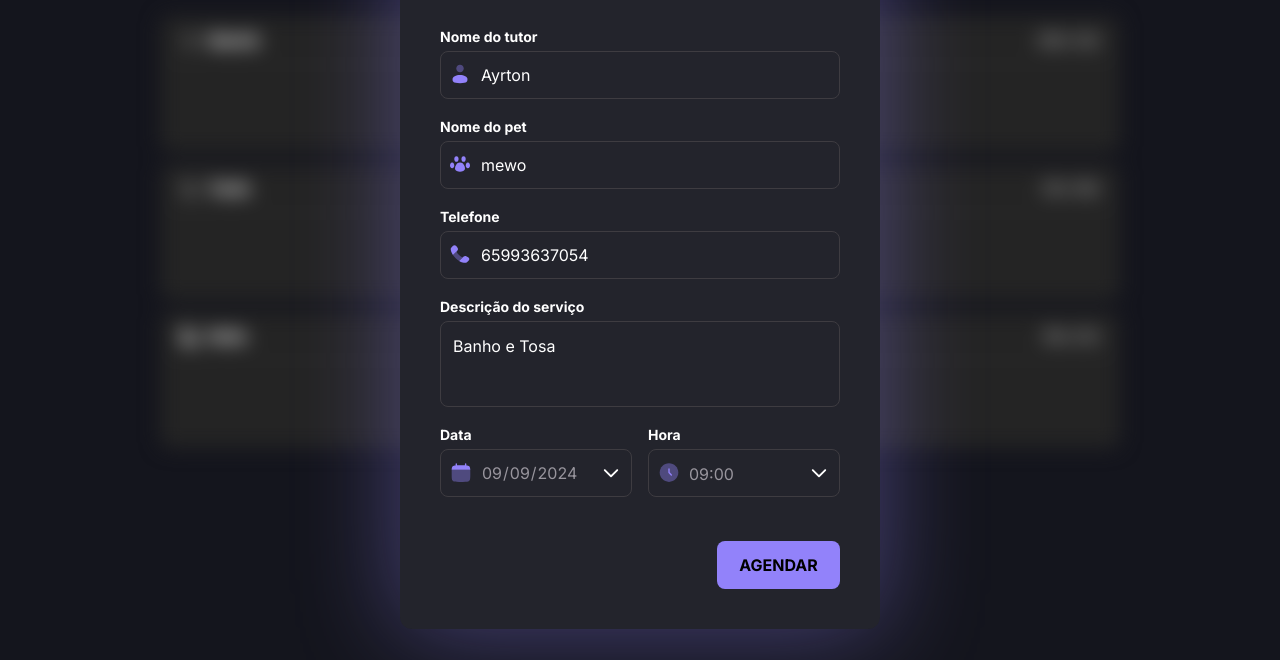
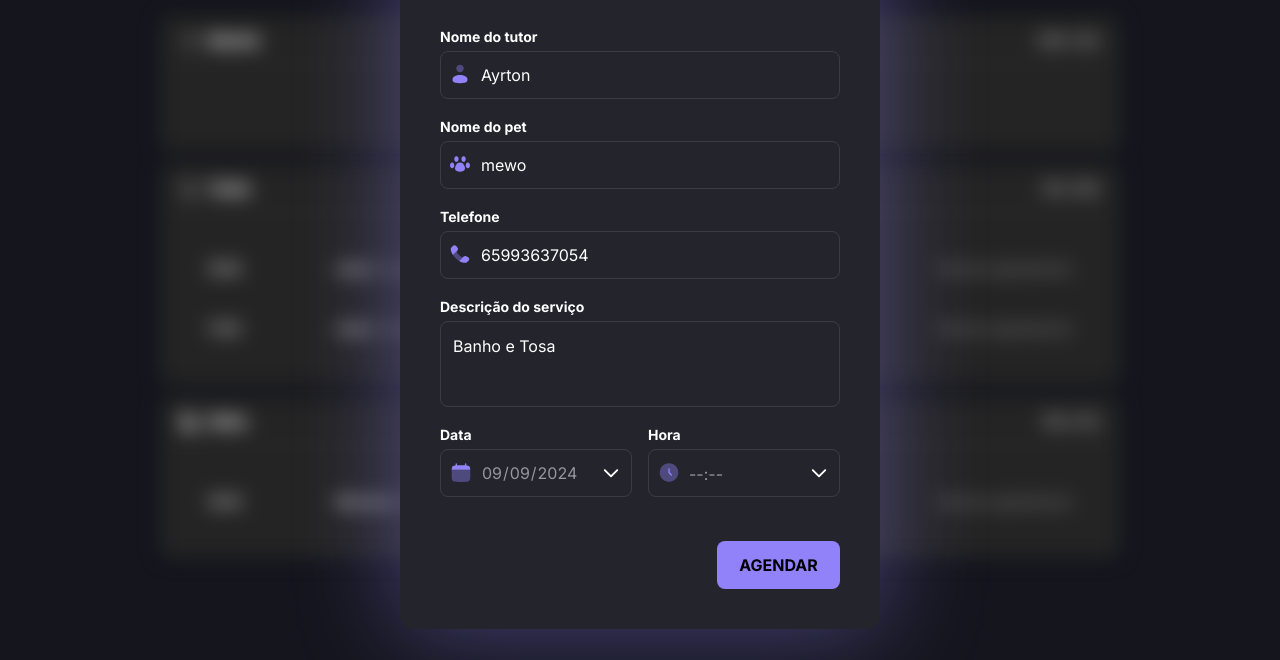
Before and after one commit to AyrtonYamashita/mundo-pet, a website built with webpack: page index.html in a window 1280 px wide. Both pictures are taken after a click on the element "NOVO AGENDAMENTO". Shown: the part 140-800 px from the top of the page. Built offline with nearby package versions, Linux system fonts and the light colour scheme; data requests are answered from the project's data file.

Commit message:
Correção bug de horários

```diff
--- a/index.html
+++ b/index.html
@@ -194,7 +194,7 @@
               <legend>Hora</legend>
               <div class="input-inner">
                 <div class="field-hour">
-                  <div class="select-selected">09:00</div>
+                  <div class="select-selected">--:--</div>
                   <div class="select-items select-hide"></div>
                 </div>
               </div>
--- a/server.json
+++ b/server.json
@@ -1,3 +1,28 @@
 {
-  "schedules": []
+  "schedules": [
+    {
+      "id": "1725899442992",
+      "tutor": "Ayrton",
+      "pet": "mewo",
+      "description": "Banho e Tosa",
+      "contact": "65993637054",
+      "when": "2024-09-09T18:00:00.000Z"
+    },
+    {
+      "id": "1725899591043",
+      "tutor": "Ayrton",
+      "pet": "mewo",
+      "description": "Banho e Tosa",
+      "contact": "65993637054",
+      "when": "2024-09-09T17:00:00.000Z"
+    },
+    {
+      "id": "1725899612720",
+      "tutor": "Millena Mara",
+      "pet": "Mewozao",
+      "description": "Vacinação",
+      "contact": "(54) 99363-7054",
+      "when": "2024-09-09T19:00:00.000Z"
+    }
+  ]
 }
--- a/src/main.js
+++ b/src/main.js
@@ -10,7 +10,6 @@ import "./styles/alerts.css"
 /* IMPORTANDO JS */
 import "./modules/form/show-form.js"
 import "./modules/form/submit.js"
-import "./modules/form/hour-input.js"
 import "./modules/form/page-load.js"
 import "./modules/form/regex.js"
 import "./modules/form/date-change.js"
--- a/src/modules/alerts/show.js
+++ b/src/modules/alerts/show.js
@@ -16,15 +16,12 @@ export function alertMsg(type, message) {
   icon_close.setAttribute("src", "./src/assets/close.svg")
 
   icon_close.onclick = (e) => {
-    const alert_close = e.target.parentElement;
-
-    alert_close.classList.remove(type)
-    alert_close.classList.remove("reveal")
+    const element_alert = e.target.parentElement;
+    element_alert.classList.remove(type)
+    element_alert.classList.remove("reveal")
   }
 
   alert_msg.append(icon_msg, msg, icon_close);
-
   alert_msg.classList.add(type);
   alert_msg.classList.add("reveal");
-
 }
--- a/src/modules/form/date-change.js
+++ b/src/modules/form/date-change.js
@@ -1,5 +1,4 @@
 import { scheduleDays } from "../schedules/load.js"
-import { hourEvent } from "./hour-input.js"
 
 
 const hour = document.querySelector(".select-selected")
@@ -10,9 +9,7 @@ const hours = document.querySelector(".select-items")
 selectedDate.onchange = () => {
   hours.innerHTML = ``
   hour.innerHTML = "--:--"
-
   scheduleDays()
-  hourEvent()
 }
 
 scheduleDate.onchange = () => {
--- a/src/modules/form/hour-input.js
+++ /dev/null
@@ -1,26 +0,0 @@
-const selected = document.querySelector(".select-selected");
-const items = document.querySelector(".select-items");
-
-export function hourEvent() {
-  selected.addEventListener("click", () => {
-    selected.classList.toggle("select-arrow-active");
-    items.classList.toggle("select-hide");
-  })
-
-  const options = document.querySelectorAll(".item-available");
-  options.forEach((option) => {
-    option.addEventListener("click", () => {
-      selected.textContent = option.textContent;
-      selected.classList.remove("select-arrow-active");
-      items.classList.add("select-hide")
-    })
-  })
-
-  document.addEventListener("click", (e) => {
-    if (!selected.contains(e.target)) {
-      selected.classList.remove("select-arrow-active");
-      items.classList.add("select-hide")
-    }
-  })
-
-}
--- a/src/modules/form/hours-load.js
+++ b/src/modules/form/hours-load.js
@@ -1,20 +1,23 @@
 import { openingHours } from "../../utils/opening-hour.js"
-import { hourEvent } from "./hour-input.js"
 import dayjs from "dayjs"
 
 
 const hours = document.querySelector(".select-items")
 
-export function hoursLoad({ date }) {
+export function hoursLoad({ date, dailySchedules }) {
+  hours.innerHTML = ``
+
+  const unavailableHours = dailySchedules.map((schedule) => dayjs(schedule.when).format("HH:mm"))
 
   const opening = openingHours.map((hour) => {
     const [scheduleHour] = hour.split(":")
 
-    const isHourPast = dayjs(date).add(scheduleHour, "hour").isAfter(dayjs())
+    const isHourPast = dayjs(date).add(scheduleHour, "hour").isBefore(dayjs())
+    const available = !unavailableHours.includes(hour) && !isHourPast
 
     return {
       hour,
-      available: isHourPast
+      available
     }
   })
 
@@ -24,7 +27,17 @@ export function hoursLoad({ date }) {
     div.classList.add(available ? "item-available" : "item-not-available")
     hours.append(div)
   })
+  const items = document.querySelectorAll(".select-items div")
+  const selected = document.querySelector(".select-selected");
 
-  hourEvent()
+  selected.onclick = () => {
+    hours.classList.toggle("select-hide")
+  }
 
+  items.forEach(item => {
+    item.addEventListener("click", () => {
+      selected.textContent = item.textContent;
+      hours.classList.add("select-hide")
+    })
+  })
 }
--- a/src/modules/form/page-load.js
+++ b/src/modules/form/page-load.js
@@ -1,4 +1,5 @@
 import { scheduleDays } from "../schedules/load.js"
+
 document.addEventListener("DOMContentLoaded", () => {
   scheduleDays()
 })
--- a/src/modules/form/show-form.js
+++ b/src/modules/form/show-form.js
@@ -2,11 +2,7 @@ const popup_form = document.querySelector(".form-popup");
 const close_form = document.querySelector("svg")
 
 document.querySelector(".new-schedule").addEventListener("click", () => {
-  popup_form.style.display = "block";
-  popup_form.style.opacity = 1;
-  popup_form.style.scale = 1;
-  popup_form.style.filter = "drop-shadow(0 0 50px #9282fa69)";
-
+  popup_form.classList.toggle("show-form")
   document.querySelector("main").style.filter = " grayscale(1) blur(10px)";
   document.querySelector(".new-schedule").style.opacity = 0;
 })
@@ -16,10 +12,7 @@ close_form.onclick = () => {
 }
 
 export function resetPage() {
-
-  popup_form.style.opacity = 0;
-  popup_form.style.filter.remove;
-
+  popup_form.classList.remove("show-form")
   document.querySelector("main").style.filter = "";
   document.querySelector(".new-schedule").style.opacity = 1;
 }
--- a/src/modules/form/submit.js
+++ b/src/modules/form/submit.js
@@ -1,6 +1,8 @@
 import dayjs from "dayjs";
 import { resetPage } from "./show-form.js"
 import { newSchedule } from "../../services/schedule-new.js";
+import { scheduleDays } from "../schedules/load.js"
+
 const form = document.querySelector("form")
 const scheduleDate = document.querySelector("#date-input")
 const selectedDate = document.getElementById("date")
@@ -19,9 +21,10 @@ scheduleDate.value = today
 scheduleDate.min = today
 
 
-form.onsubmit = (e) => {
+form.onsubmit = async (e) => {
   e.preventDefault()
   try {
+
     const tutor = tutorName.value.trim()
     const pet = petName.value.trim()
     const contact = phone.value.trim()
@@ -60,7 +63,8 @@ form.onsubmit = (e) => {
       id, tutor, pet, description, contact, when
     }
 
-    newSchedule({ schedule })
+    await newSchedule({ schedule })
+    await scheduleDays()
 
   } catch (e) {
     alert("Não foi possível realizar o agendamento")
--- a/src/modules/schedules/load.js
+++ b/src/modules/schedules/load.js
@@ -1,14 +1,15 @@
 import { fetchSchedule } from "../../services/schedule-fetch.js";
 import { hoursLoad } from "../form/hours-load.js"
+
 import { scheduleShow } from "./show.js";
 
 const selectedDate = document.getElementById("date");
 
 export async function scheduleDays() {
   const date = selectedDate.value
-
   const dailySchedules = await fetchSchedule({ date })
 
   scheduleShow({ dailySchedules })
-  hoursLoad({ date })
+  hoursLoad({ date, dailySchedules })
+
 }
--- a/src/services/schedule-fetch.js
+++ b/src/services/schedule-fetch.js
@@ -6,8 +6,6 @@ export async function fetchSchedule({ date }) {
     const response = await fetch(`${apiConfig.baseUrl}/schedules`)
 
     const data = await response.json()
-
-    console.log(data)
 
     const dailySchedules = data.filter((schedule) => dayjs(date).isSame(schedule.when, "day"))
 
--- a/src/styles/form.css
+++ b/src/styles/form.css
@@ -54,18 +54,23 @@ fieldset {
 }
 
 .form-popup {
-  display: block;
+  display: none;
   opacity: 0;
   width: 30rem;
   padding: 2.5rem;
   background: var(--background-tertiary);
   border-radius: 0.75rem;
-  transition: 0.4s ease, filter 0.4s 0.1s ease;
   position: fixed;
   top: 50%;
   left: 50%;
   transform: translate(-50%, -50%);
+  filter: drop-shadow(0 0 50px #9282fa69);
   z-index: 2;
+}
+
+.show-form {
+  display: block;
+  animation: popup-on 0.4s ease forwards;
 }
 
 .input-inner {
@@ -215,10 +220,6 @@ fieldset {
       border-radius: 99px;
     }
   }
-
-  .select-arrow-active * .select-items {
-    display: block;
-  }
 }
 
 .select-hide {
@@ -272,7 +273,6 @@ fieldset {
   justify-content: space-between;
 }
 
-
 @media (width <= 40rem) {
   .form-popup {
     width: 25rem;
@@ -290,3 +290,12 @@ fieldset {
     width: 100%;
   }
 }
+
+@keyframes popup-on {
+  from {
+    opacity: 0;
+  }
+  to {
+    opacity: 1;
+  }
+}
```
